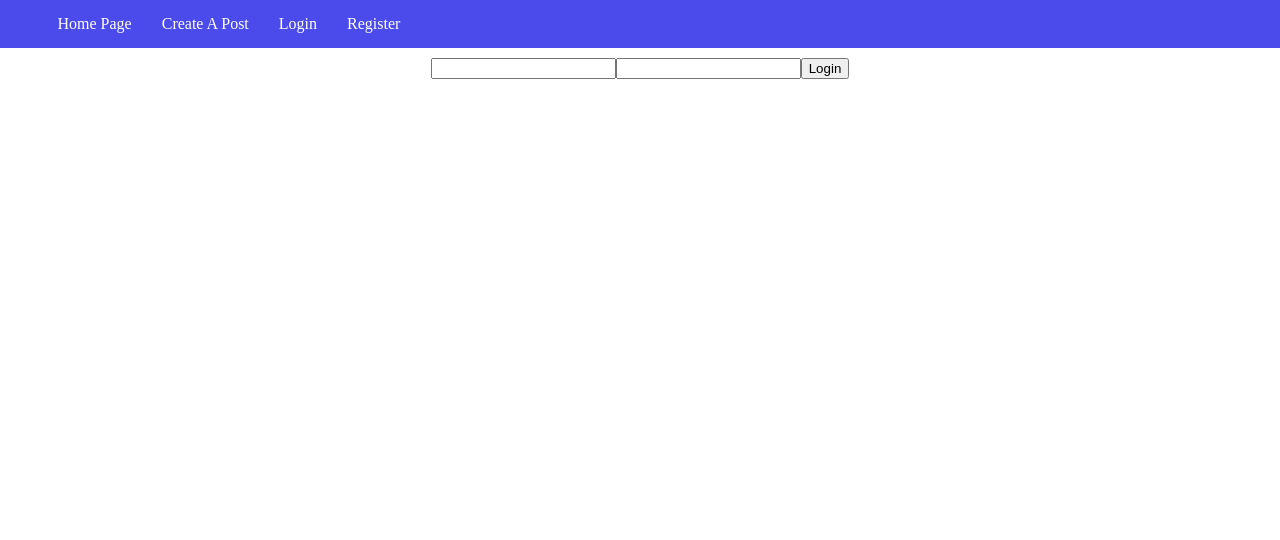
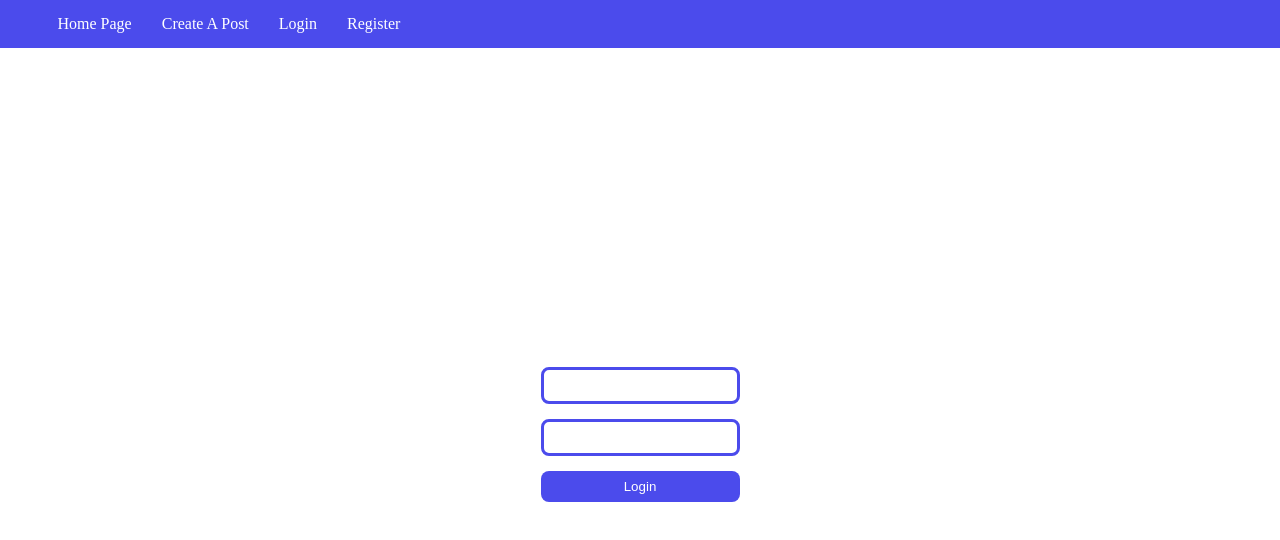
Before and after one commit to puttipong95/learn-fullstack-2022, a React (Create React App) app: page /login in a window 1280 px wide. Shown: the top 540 px of the page. Built offline with nearby package versions, Linux system fonts and the light colour scheme.

Commit message:
Add access token

```diff
--- a/src/App.css
+++ b/src/App.css
@@ -146,3 +146,26 @@ span{
   border-radius: 8px;
   padding: 15px;
 }
+
+/* Login page */
+.login-container{
+  display: flex;
+  justify-content: center;
+  align-items: center;
+  flex-direction: column;
+  height: 94vh;
+}
+.login-container input{
+  margin-bottom: 15px;
+  padding: 8px;
+  border-radius: 8px;
+  border: 3px solid rgb(75, 75, 236);
+}
+.login-container button{
+  background: rgb(75, 75, 236);
+  width: 100%;
+  padding: 8px;
+  color: white;
+  border-radius: 8px;
+  border: none;
+}
--- a/src/pages/Login.js
+++ b/src/pages/Login.js
@@ -1,21 +1,28 @@
 import axios from 'axios'
 import React, { useState } from 'react'
+import { useNavigate } from 'react-router-dom'
 
 function Login() {
 
   const [username, setUsername] = useState('')
   const [password, setPassword] = useState('')
+  let history = useNavigate()
 
   const login = () => {
     const data = {username, password}
     axios.post('http://localhost:3001/auth/login', data)
     .then((res) => {
-      console.log('res login:', res?.data)
+      if(res.data.error){
+        alert(res.data.error)
+      }else{
+        sessionStorage.setItem('accessToken', res.data)
+        history('/')
+      }
     })
   }
 
   return (
-    <div>
+    <div className='login-container'>
       <input type='text' onChange={(e) => {setUsername(e.target.value)}}/>
       <input type='password' onChange={(e) => {setPassword(e.target.value)}}/>
       <button onClick={login}>Login</button>
--- a/src/pages/Post.js
+++ b/src/pages/Post.js
@@ -26,11 +26,16 @@ function Post() {
             commentBody: newComment,
             PostId: id
         }
-        axios.post('http://localhost:3001/comments', data)
+        const headers = {headers: {accessToken: sessionStorage.getItem('accessToken')}}
+        axios.post('http://localhost:3001/comments', data, headers)
         .then((resp) => {
-            const commentRoAdd = {commentBody: newComment}
-            setComments([...comments, commentRoAdd])
-            setNewComment('')
+            if(resp.data.error){
+                alert(resp.data.error?.message)
+            }else{
+                const commentRoAdd = {commentBody: newComment}
+                setComments([...comments, commentRoAdd])
+                setNewComment('')
+            }
         })
     }
 
```
